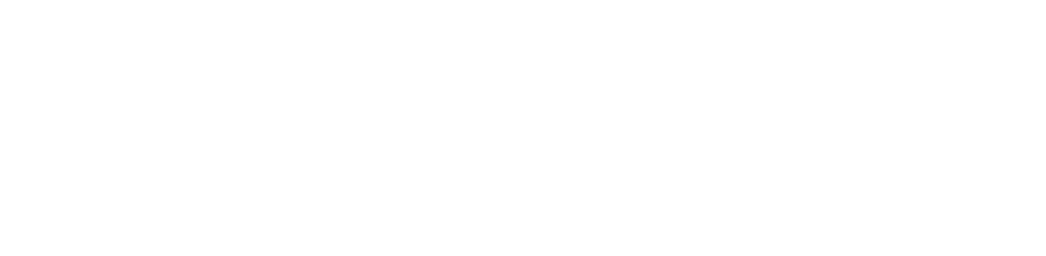
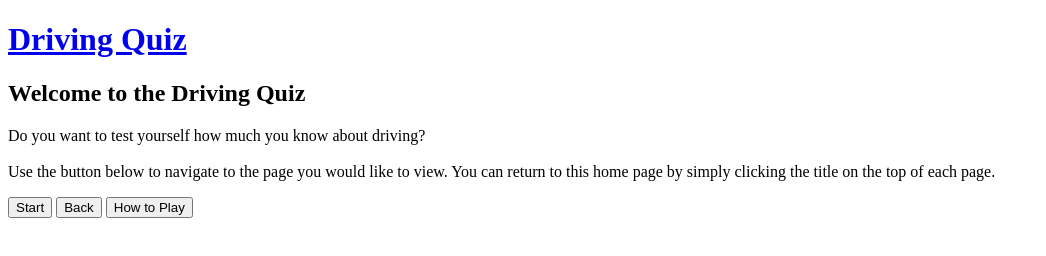
Before and after one commit to Dania2021/thedriving-quiz, a plain HTML site: page index.html in a window 1280 px wide. Shown: the whole page, without its empty margins (0-1046 px from the left). Drawn offline with Linux system fonts and the light colour scheme.

Commit message:
Add basic html structure for heading and home page intro text container

```diff
--- a/index.html
+++ b/index.html
@@ -13,6 +13,28 @@
     <title>The Driving Quiz</title>
 </head>
 <body>
+    <div>
+         <!--Heading-->
+        <a href="index.html" class="title"><h1>Driving Quiz</h1></a>
+        <!--Home page Intro text-->
+        <div class="outer-container">
+           <div class="intro-div">
+            <h2 class="sub-heading">Welcome to the Driving Quiz</h2>
+            <p class="intro-text">Do you want to test yourself how much you know about driving?<br><br>
+            Use the button below to navigate to the page you would like to view. You can return to this home page by simply clicking the title on the top of each page.</p>
+        </div>
+            <!--Navigation Buttons-->
+          <div class="button-container">
+            <button class="start-btn" id="start-btn">Start</button>
+            <button class="back-btn hide" id="back-btn">Back</button>
+            <button class="play-btn" id="play-btn">How to Play</button>
+          </div>
+       </div>
+
+       <div class="question-container"></div>
+       <div class="end-container "></div>
+
+    </div>
 
     <!--JavaScript Link-->
     <script defer src="assets/js/script.js"></script>
```
